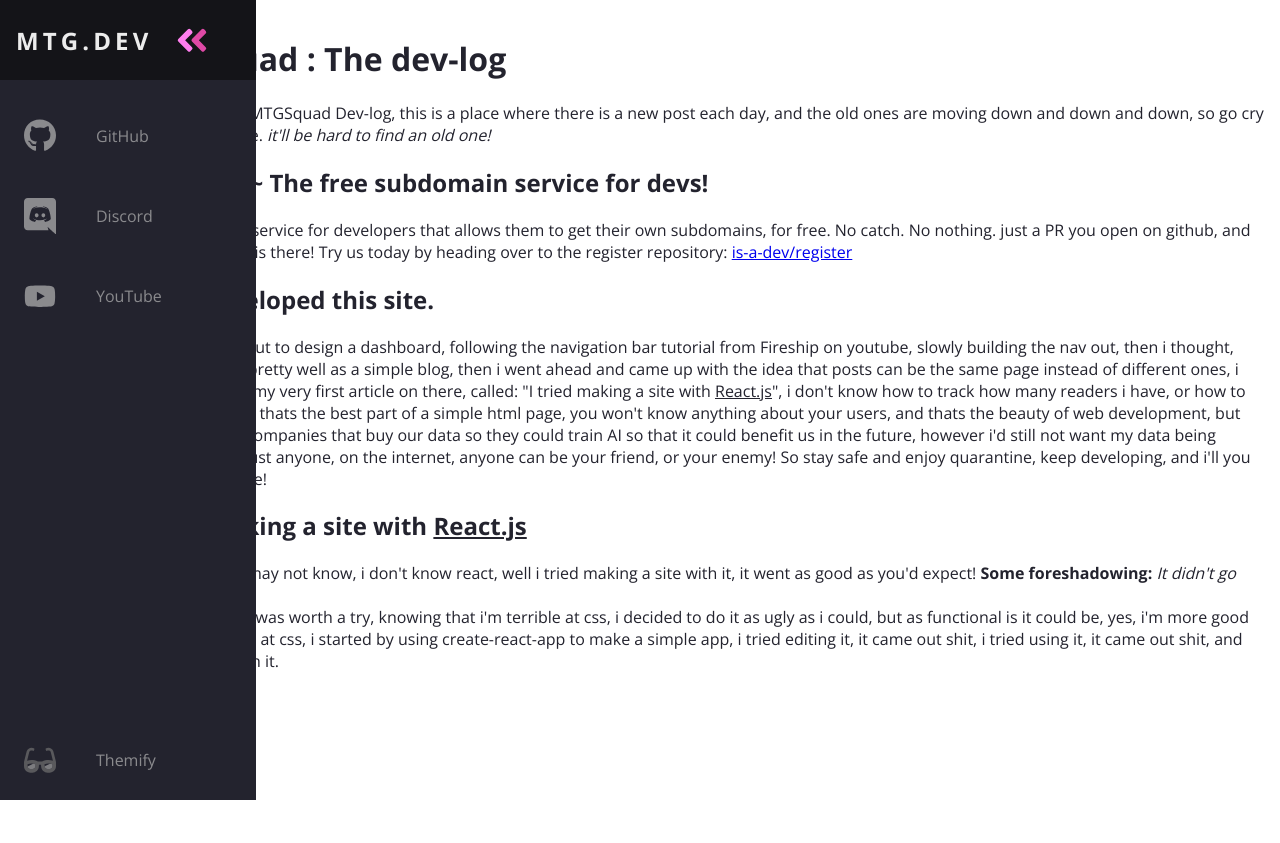
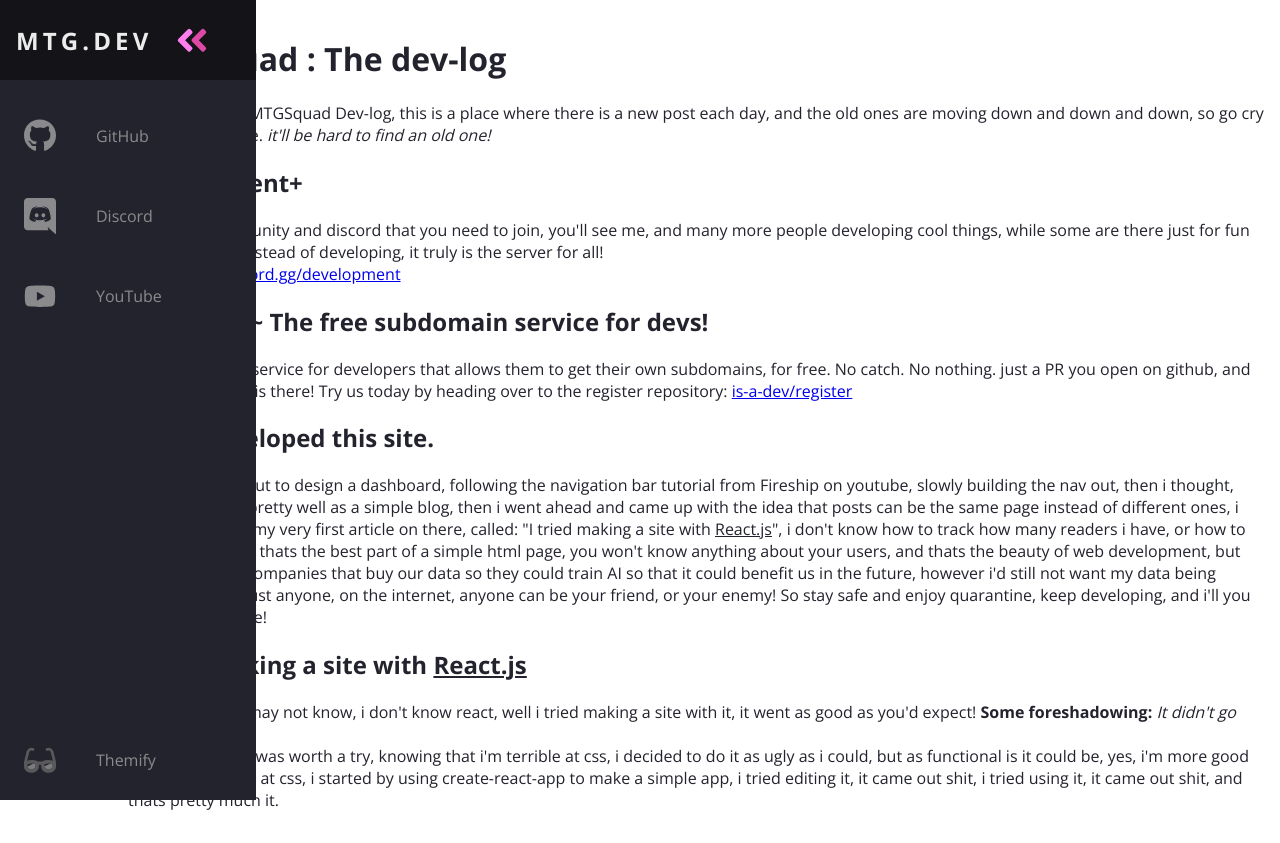
Before and after one commit to mtgsquad/mtgsquad.github.io, a plain HTML site: page index.html in a window 1280 px wide. Before the commit the page ends 800 px from the top, so only its background shows below. Drawn offline with nearby package versions, Linux system fonts and the light colour scheme.

Commit message:
Add a development+ post

```diff
--- a/index.html
+++ b/index.html
@@ -151,6 +151,14 @@
           <h1>MTGSquad : The dev-log</h1>
           <p>Welcome to the MTGSquad Dev-log, this is a place where there is a new post each day, and the old ones are moving down and down and down, so go cry if you missed one. <i>it'll be hard to find an old one!</i></p>
 
+          <article class="4">
+            <h2><b>Development+</b></h2>
+            <p>A chill fun community and discord that you need to join, you'll see me, and many more people developing cool things, while some are there just for fun and like to talk instead of developing, it truly is the server for all!
+              <br>
+              <u><b>Join Today:</b></u> <a href="https://discord.gg/development">discord.gg/development</a>
+            </p>
+          </article>
+
           <article class="3">
             <h2><code>is-a.dev</code> ~ The free subdomain service for devs!</h2>
             <p><a href="https://is-a.dev">is-a.dev</a> is a free service for developers that allows them to get their own subdomains, for free. No catch. No nothing. just a PR you open on github, and your subdomain is there! Try us today by heading over to the register repository: <a href="https://github.com/is-a-dev/register">is-a-dev/register</a></p>
```
